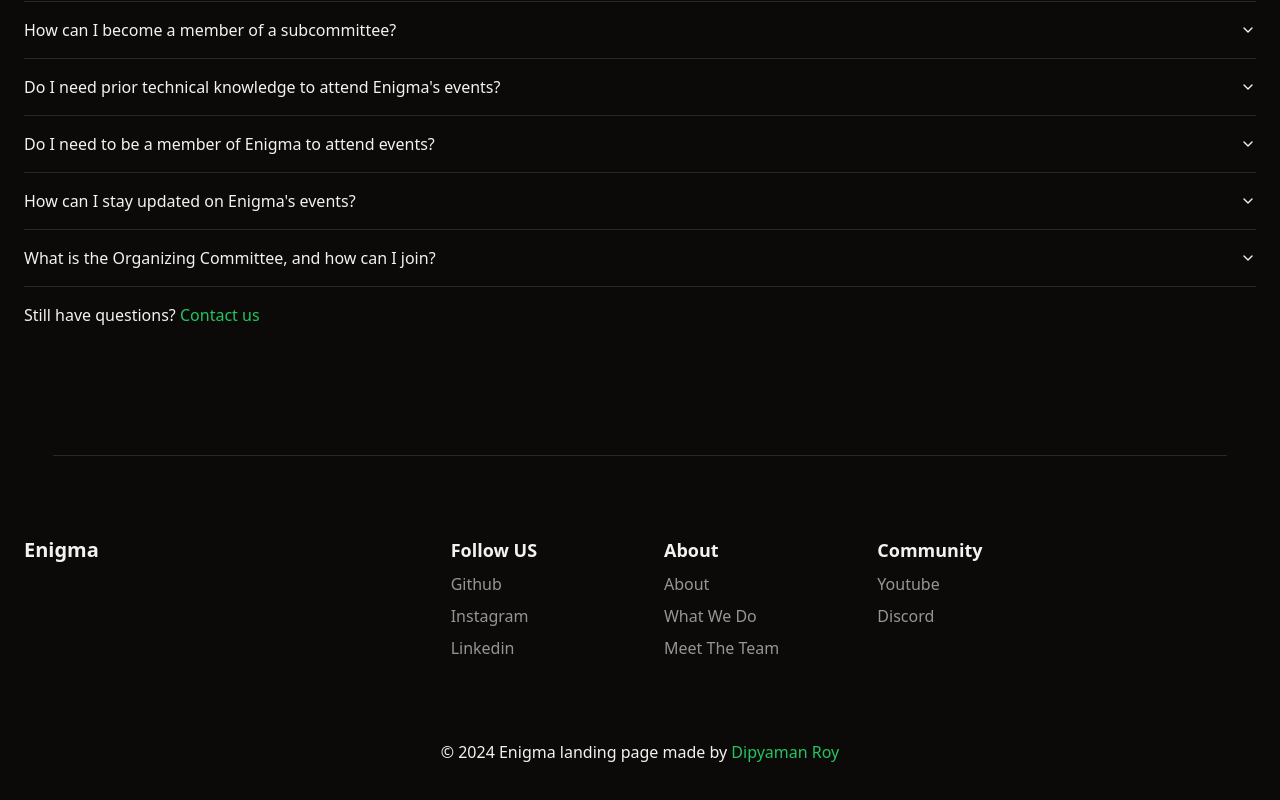
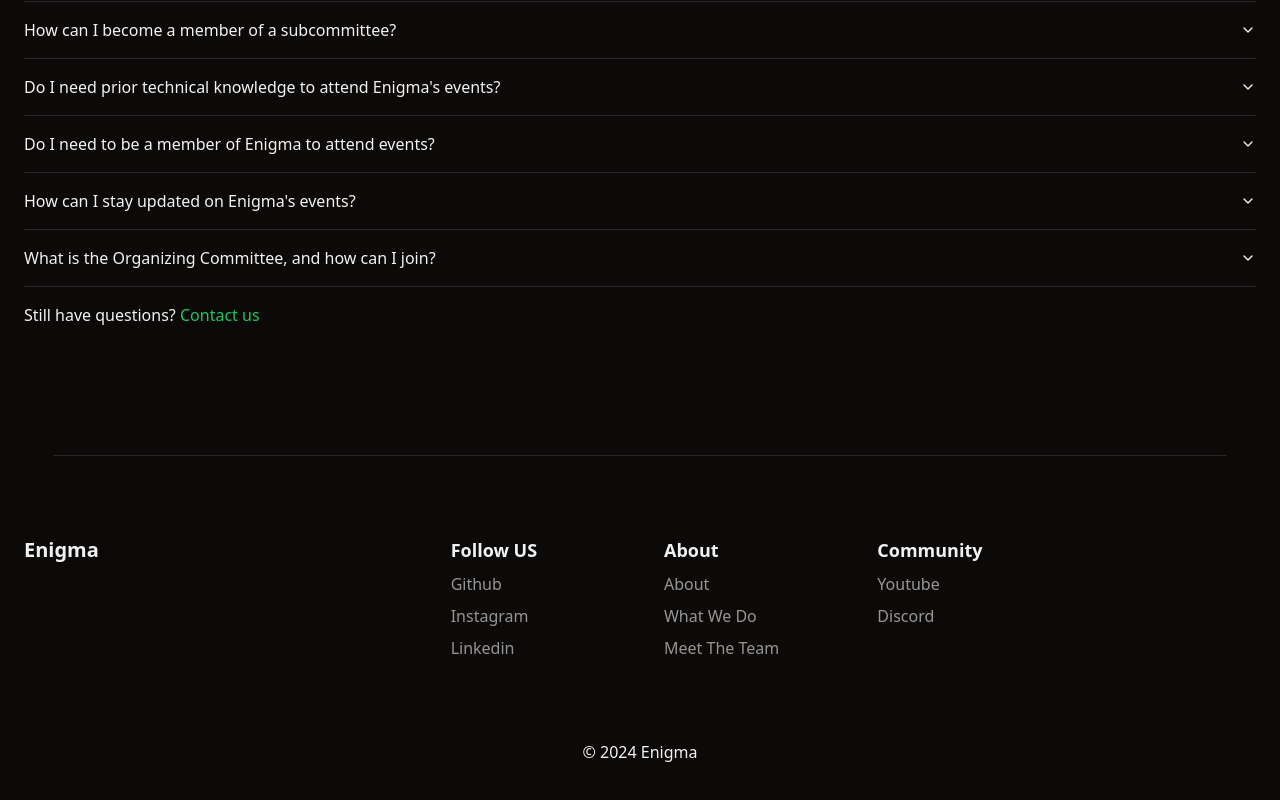
Before and after one commit to dipyamanroy/enigma-lander, a React (Vite) app: page / in a window 1280 px wide. Shown: the part 4432-5232 px from the top of the page. Built offline with nearby package versions, Linux system fonts and the light colour scheme.

Commit message:
Copyright info update.

```diff
--- a/src/components/Footer.tsx
+++ b/src/components/Footer.tsx
@@ -107,15 +107,7 @@
 
       <section className="container pb-14 text-center">
         <h3>
-          &copy; 2024 Enigma landing page made by{" "}
-          <a
-            rel="noreferrer noopener"
-            target="_blank"
-            href="https://www.linkedin.com/in/dipyamanroy/"
-            className="text-primary transition-all border-primary hover:border-b-2"
-          >
-            Dipyaman Roy
-          </a>
+          &copy; 2024 Enigma
         </h3>
       </section>
     </footer>
```
